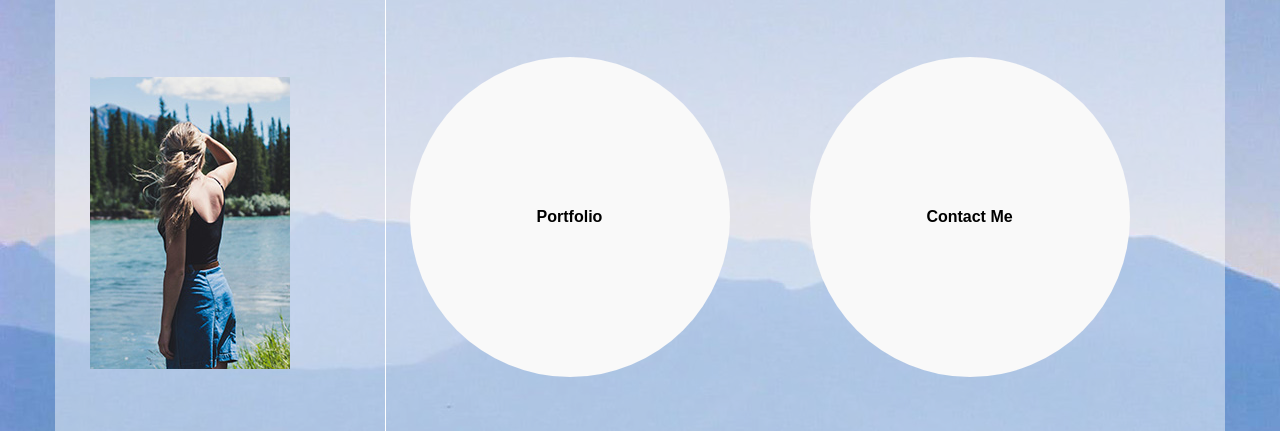
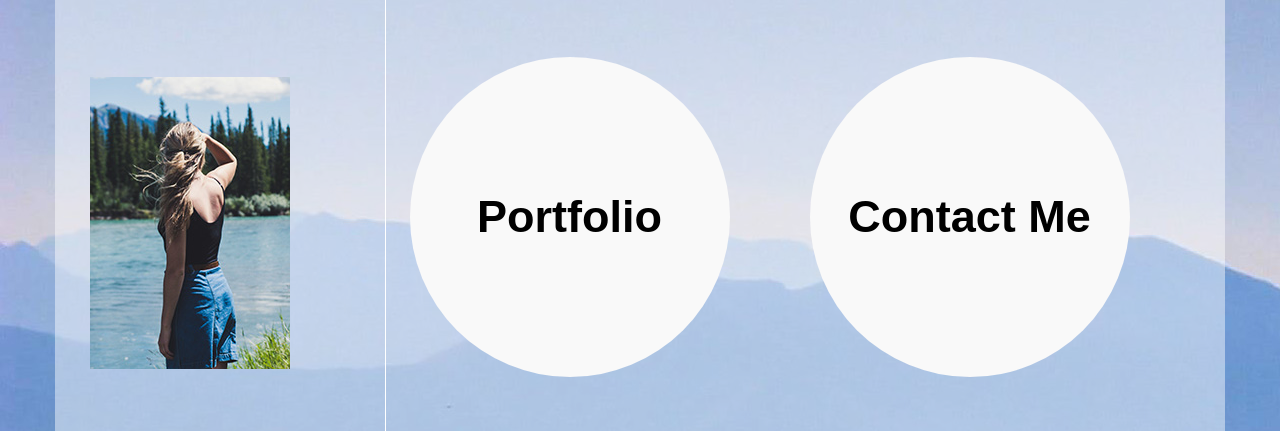
Before and after one commit to floydc1987/Portfolio, a PHP site: page /index.html in a window 1280 px wide. Shown: the part 232-663 px from the top of the page. Run offline with PHP 8.4, Linux system fonts and the light colour scheme; some libraries are stand-ins or nearby versions; some web fonts are replaced.

Commit message:
Update index.css

```diff
--- a/index.css
+++ b/index.css
@@ -86,7 +86,7 @@ body {
   font-family: "Big Caslon", sans-serif;
   cursor: pointer;
   font-weight: bolder;
-  font-size: 16px;
+  font-size: 45px;
   margin-bottom: 55px;
   position: relative;
   transition: font .5s ease;
```
